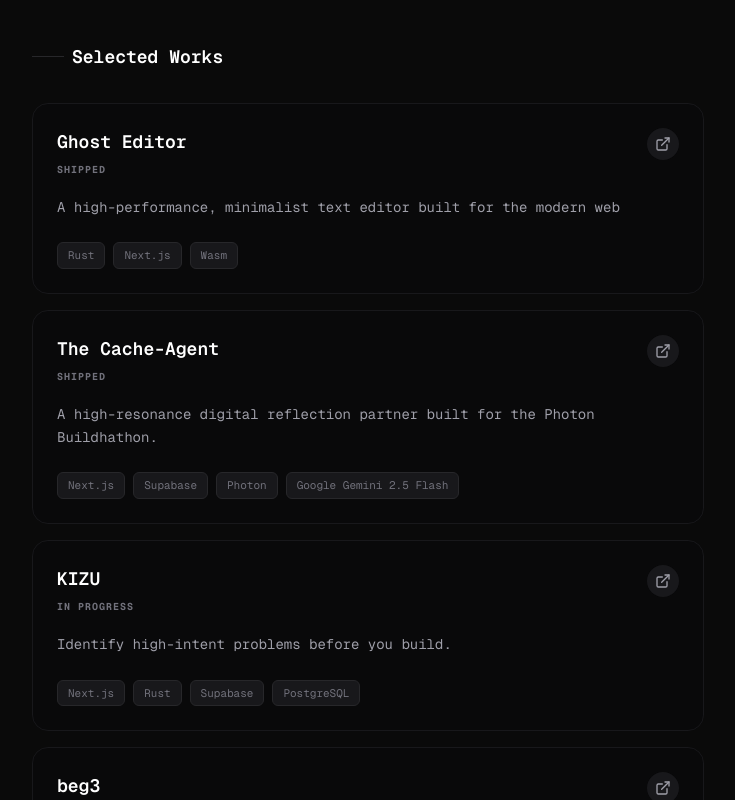
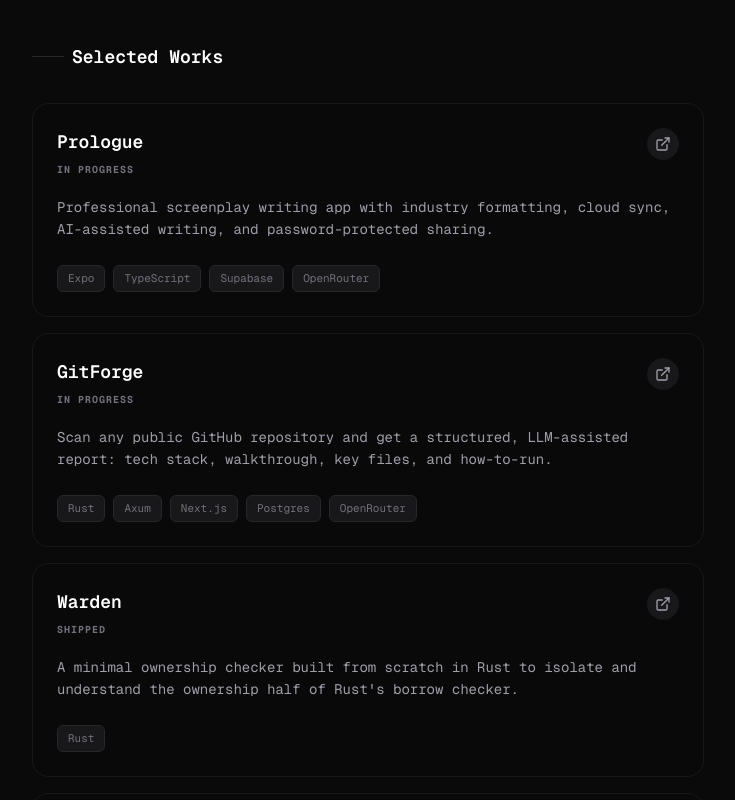
Before and after one commit to NathanOyewole/bola., a Next.js app: page / in a window 1280 px wide. Shown: the part 680-1480 px from the top of the page, without its empty margins (272-1007 px from the left). Built offline with nearby package versions, Linux system fonts and the light colour scheme.

Commit message:
feat: add Prologue, GitForge, and Warden to selected works

```diff
--- a/src/data/projects.ts
+++ b/src/data/projects.ts
@@ -1,4 +1,25 @@
 export const projects = [
+  {
+    title: "Prologue",
+    description: "Professional screenplay writing app with industry formatting, cloud sync, AI-assisted writing, and password-protected sharing.",
+    tech: ["Expo", "TypeScript", "Supabase", "OpenRouter"],
+    link: "https://github.com/NathanOyewole/prologue",
+    status: "In Progress"
+  },
+  {
+    title: "GitForge",
+    description: "Scan any public GitHub repository and get a structured, LLM-assisted report: tech stack, walkthrough, key files, and how-to-run.",
+    tech: ["Rust", "Axum", "Next.js", "Postgres", "OpenRouter"],
+    link: "https://github.com/NathanOyewole/gitforge",
+    status: "In Progress"
+  },
+  {
+    title: "Warden",
+    description: "A minimal ownership checker built from scratch in Rust to isolate and understand the ownership half of Rust's borrow checker.",
+    tech: ["Rust"],
+    link: "https://github.com/NathanOyewole/warden",
+    status: "Shipped"
+  },
   {
     title: "Ghost Editor",
     description: "A high-performance, minimalist text editor built for the modern web",
```
